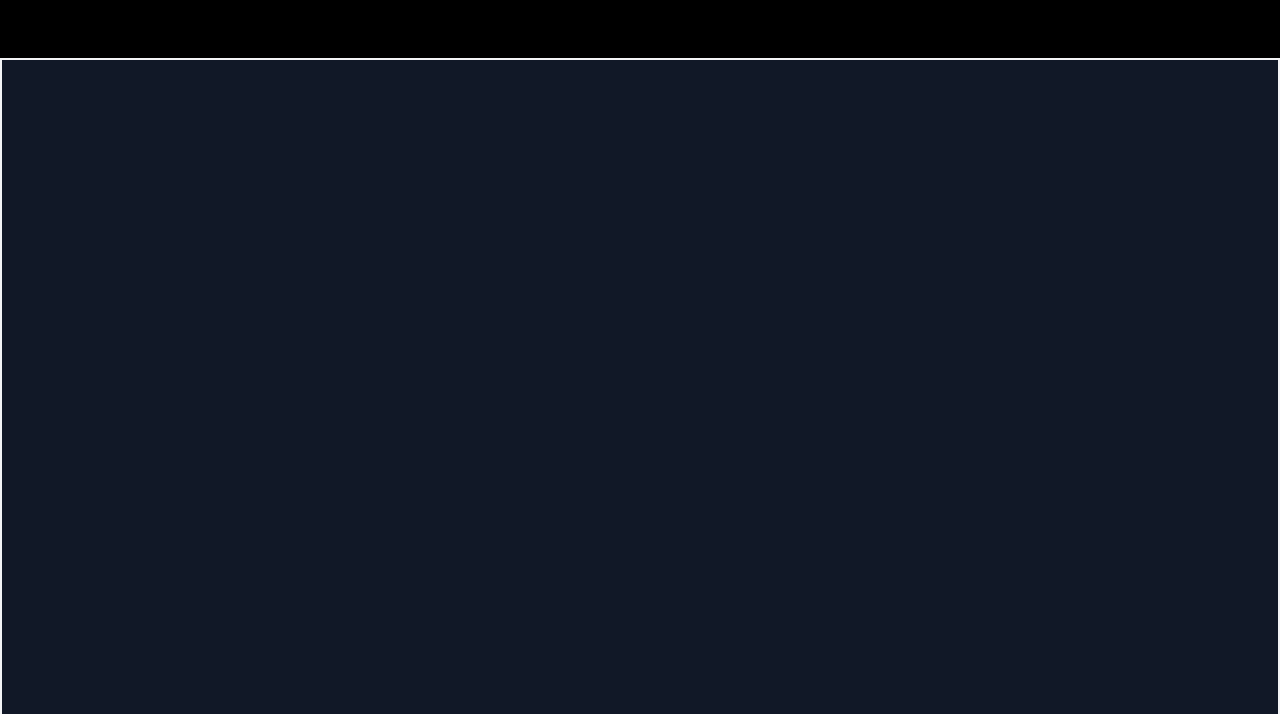
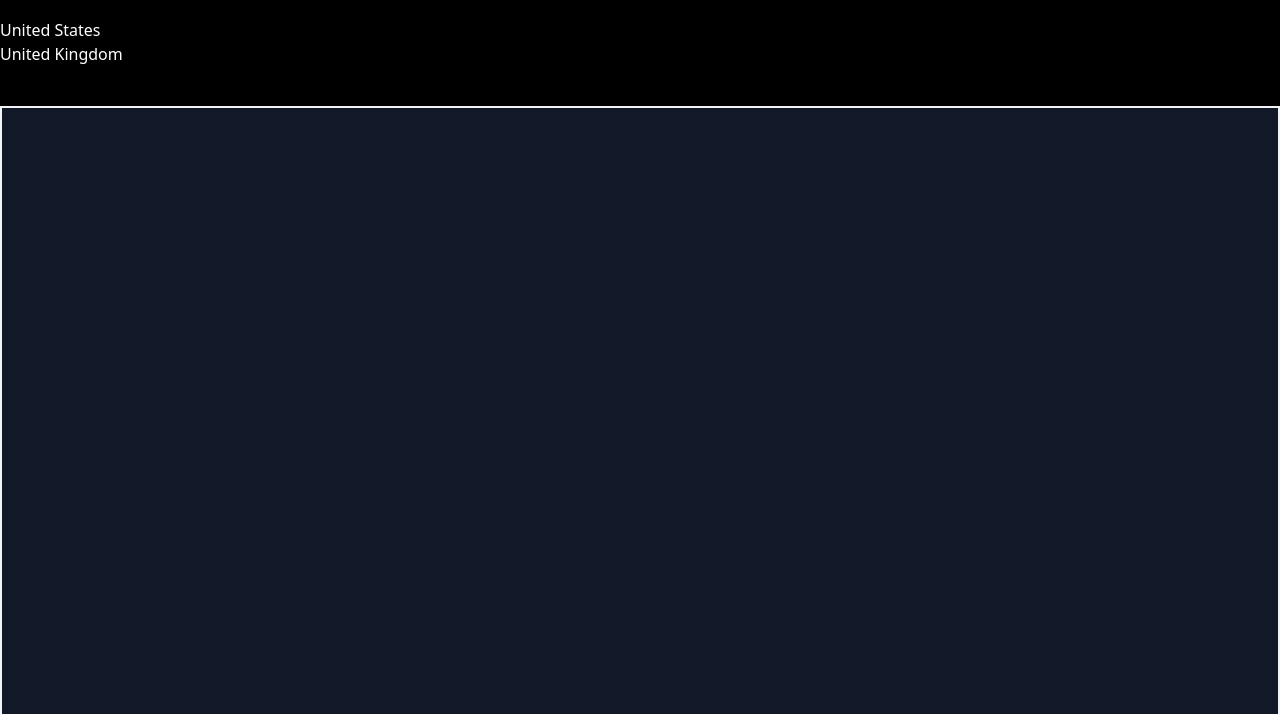
Before and after one commit to ajmillerdevelopment/HOI4-Production-Manager, a Gatsby site: page /app in a window 1280 px wide. Shown: the part 86-800 px from the top of the page. Built offline with nearby package versions, Linux system fonts and the light colour scheme; Gatsby itself is replaced by a stand-in of ours.

Commit message:
basic store implementation

```diff
--- /dev/null
+++ b/src/components/TagList.tsx
@@ -0,0 +1,9 @@
+import React from 'react';
+
+const TagList = () => {
+    return(
+        <h2>TagList</h2>
+    )
+};
+
+export default TagList
--- /dev/null
+++ b/src/helpers/seed.json
@@ -0,0 +1,14 @@
+{
+    "tags": [
+        {
+            "name": "usa",
+            "longName": "United States",
+            "flagUrl": "USA_democratic.png"
+        },
+        {
+            "name": "eng",
+            "longName": "United Kingdom",
+            "flagUrl": "ENG_democratic.png"
+        }
+    ]
+}
--- /dev/null
+++ b/src/models/Tag.ts
@@ -0,0 +1,11 @@
+class Tag {
+    name: string;
+    flagUrl: string;
+    longName: string;
+    constructor(name: string, longName: string, flagUrl: string) {
+        this.name = name
+        this.longName = longName
+        this.flagUrl = flagUrl
+    }
+}
+export default Tag;
--- a/src/pages/app.tsx
+++ b/src/pages/app.tsx
@@ -1,10 +1,17 @@
 import React from 'react';
+import Store from '../store/Store';
 
 const App = () => {
+    const store = new Store(true);
+    const tagList = store.tags.map((tag: any) => {
+        return<p className="text-white">{tag.longName}</p>
+    })
     return(
         <div id="root" className="bg-black h-screen w-full fixed">
             <h1 className="font-display text-white text-4xl text-center m-8">HOI4 Production Manager</h1>
+            {tagList}
             <main className="bg-gray-900 w-full h-screen fixed mt-10 border-2 border-gray-100"></main>
+
         </div>
     )
 };
--- /dev/null
+++ b/src/store/Store.tsx
@@ -0,0 +1,16 @@
+import * as seed from "../helpers/seed.json"
+
+class Store {
+    constructor(useVanilla: boolean) {
+        if (useVanilla) {
+            const tags = seed.tags;
+            tags.forEach((tag) => {
+                this.tags.push(tag)
+            })
+        }
+    }
+    tags: object[] = [];
+    templates: object[] = [];
+    equipment: object[] = [];
+};
+export default Store
--- a/tsconfig.json
+++ b/tsconfig.json
@@ -34,7 +34,7 @@
     // "typeRoots": [],                                  /* Specify multiple folders that act like `./node_modules/@types`. */
     // "types": [],                                      /* Specify type package names to be included without being referenced in a source file. */
     // "allowUmdGlobalAccess": true,                     /* Allow accessing UMD globals from modules. */
-    // "resolveJsonModule": true,                        /* Enable importing .json files */
+    "resolveJsonModule": true,                        /* Enable importing .json files */
     // "noResolve": true,                                /* Disallow `import`s, `require`s or `<reference>`s from expanding the number of files TypeScript should add to a project. */
 
     /* JavaScript Support */
```
Also changed, not shown: src/images/flags/ENG_democratic.png (added), src/images/flags/USA_democratic.png (added).
